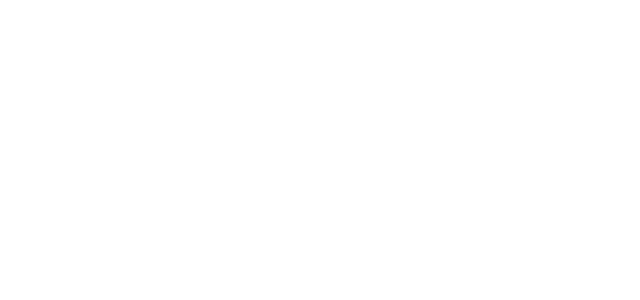
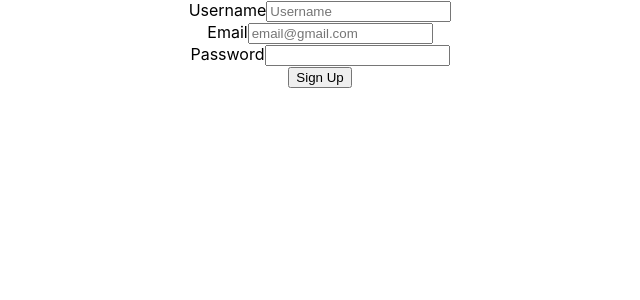
Before and after one commit to Build-Week-Post-Here-2/front-end, a React (Create React App) app in the folder login-page/: page /signup in a window 1280 px wide. Shown: the top 300 px of the page, without its empty margins (320-960 px from the left). Built offline with nearby package versions, Linux system fonts and the light colour scheme.

Commit message:
add signup page to app.js

```diff
--- a/login-page/src/App.js
+++ b/login-page/src/App.js
@@ -1,26 +1,22 @@
-import React from 'react';
-import {Route} from 'react-router-dom'
+import React from "react";
+import { Route } from "react-router-dom";
 // import Saved from './components/Saved'
-import './App.css'
-import  LoginForm  from './components/Login'
-// import  Signup  from './components/Signup'
-import  Home  from './components/Home'
-import  PrivateRoute  from './components/PrivateRoute'
-import  AccountSettings  from './components/AccountSettings'
-
-
-
-
-
+import "./App.css";
+import LoginForm from "./components/Login";
+import SignUp from "./components/SignUp";
+import Home from "./components/Home";
+import PrivateRoute from "./components/PrivateRoute";
+import AccountSettings from "./components/AccountSettings";
 
 function App() {
   return (
-  <div className='App'>
-    <Route path='/login' component={LoginForm}/>
-    <PrivateRoute path='/protected' component={Home}/>
-    <PrivateRoute path='/account' component={AccountSettings}/>
-  </div>
-  )
+    <div className="App">
+      <Route path="/login" component={LoginForm} />
+      <Route path="/signup" component={SignUp} />
+      <PrivateRoute path="/protected" component={Home} />
+      <PrivateRoute path="/account" component={AccountSettings} />
+    </div>
+  );
 }
 
 export default App;
--- a/login-page/src/components/SignUp.js
+++ b/login-page/src/components/SignUp.js
@@ -1,5 +1,7 @@
 import React, { useState } from "react";
 import axios from "axios";
+
+import axiosWithAuth from "../utlis/axiosWithAuth";
 
 const INITIAL_FORM_STATE = {
   username: "",
@@ -18,13 +20,18 @@
 
   const onFormSubmit = (e) => {
     e.preventDefault();
-    axios
+    axiosWithAuth()
       .post("/users/register", formState)
       .then((res) => {
         console.log(res);
         if (res.statusText === "Created") {
           console.log("New account is created successfully.");
+          setFormState(INITIAL_FORM_STATE);
         }
+      })
+      .catch((err) => {
+        // debugger;
+        console.log(err);
       });
   };
   return (
```
